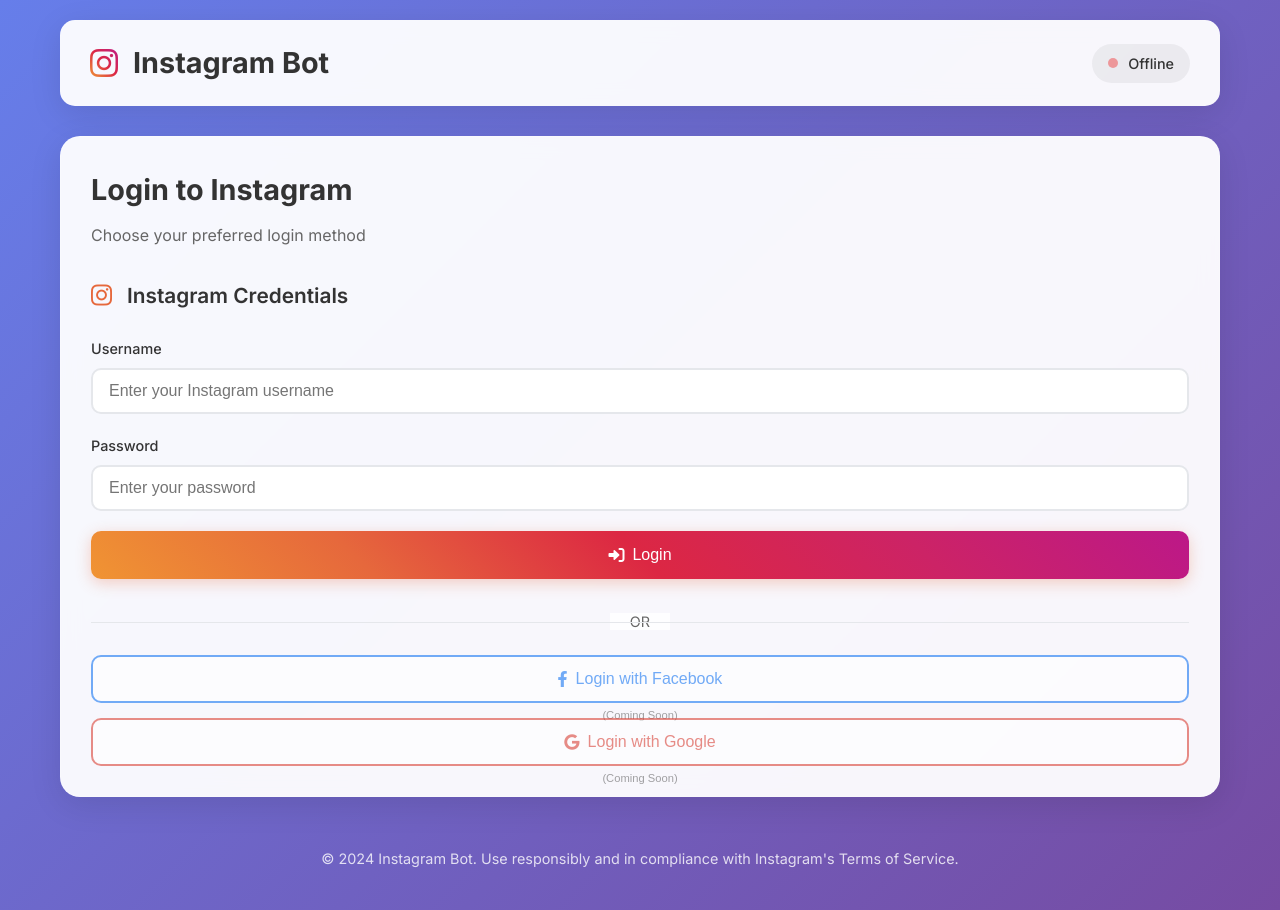
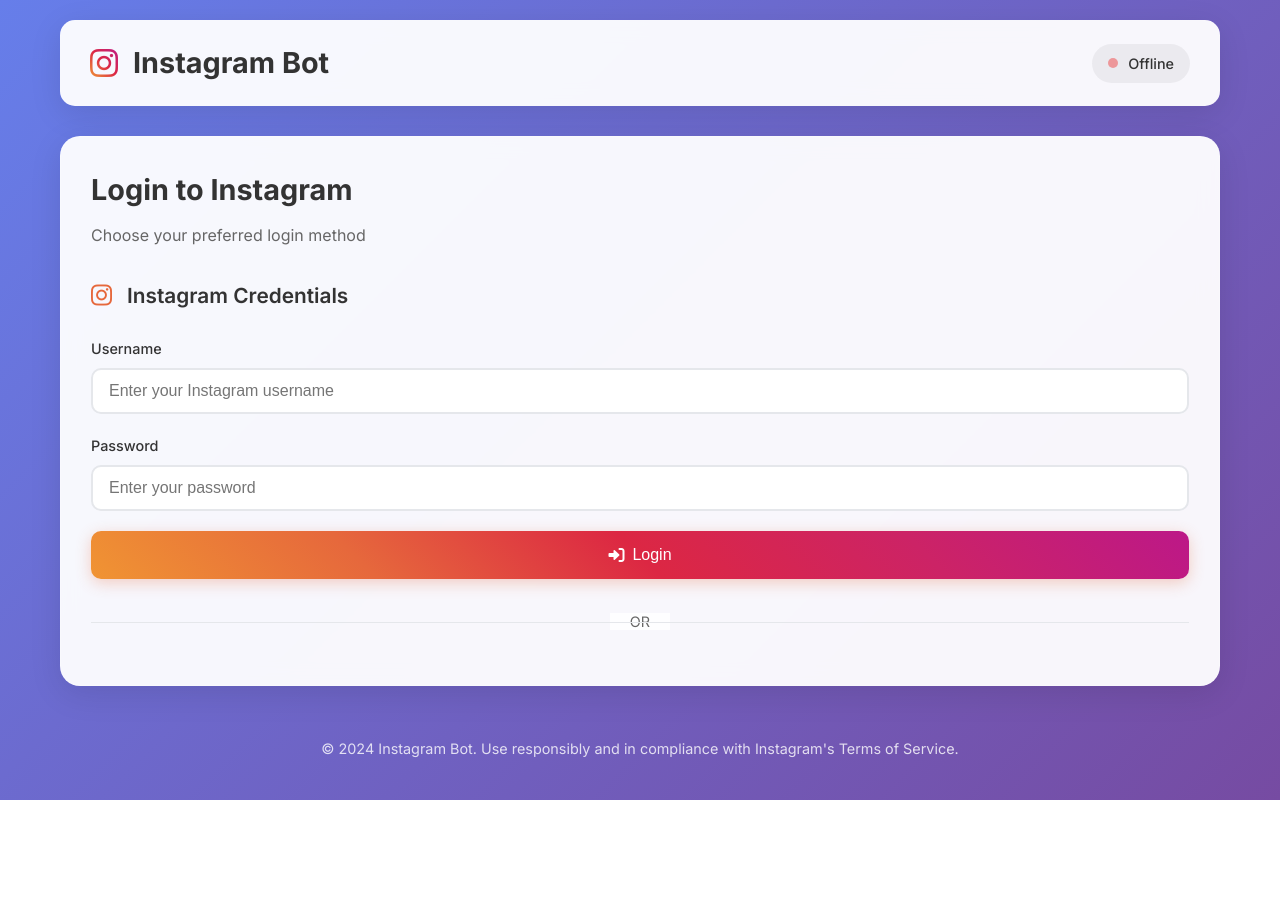
Before and after one commit to FoxAhmad/insta-bot-fe, a website: page index.html in a window 1280 px wide. After the commit the page ends 800 px from the top, so only its background shows below. Drawn offline with Linux system fonts and the light colour scheme; no server answers.

Commit message:
for frontend

```diff
--- a/index.html
+++ b/index.html
@@ -58,7 +58,7 @@
                             <span>OR</span>
                         </div>
 
-                        <div class="social-login">
+                        <!-- <div class="social-login">
                             <button class="btn btn-social facebook" id="facebookLogin" disabled>
                                 <i class="fab fa-facebook-f"></i>
                                 Login with Facebook
@@ -69,7 +69,7 @@
                                 Login with Google
                                 <small>(Coming Soon)</small>
                             </button>
-                        </div>
+                        </div> -->
                     </div>
                 </div>
             </section>
```
